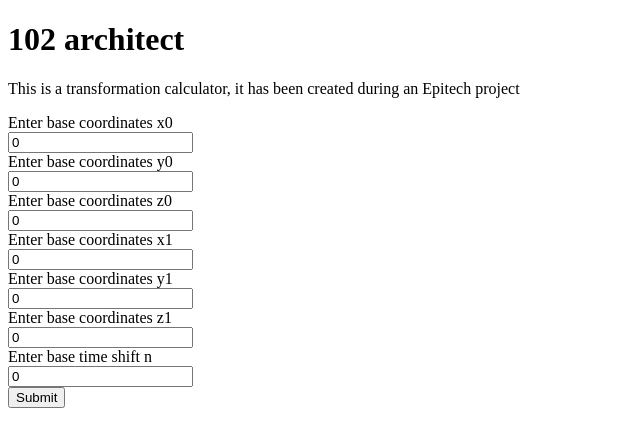
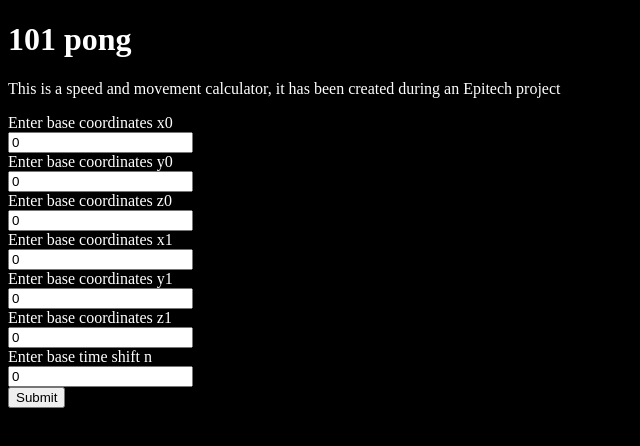
Before and after one commit to MartinFillon/epi-projects, a website: page public/pong.html in a window 1280 px wide. Shown: the whole page, without its empty margins (0-640 px from the left). Drawn offline with Linux system fonts and the light colour scheme.

Commit message:
[FIX] pong page

```diff
--- a/public/pong.html
+++ b/public/pong.html
@@ -4,9 +4,9 @@
     <meta charset="UTF-8">
     <title>101pong</title>
 </head>
-<body>
-  <h1>102 architect</h1>
-  <p>This is a transformation calculator, it has been created during an Epitech project</p>
+<body style="background-color: black; color: white">
+  <h1>101 pong</h1>
+  <p>This is a speed and movement calculator, it has been created during an Epitech project</p>
   <form method="get" action="/pong_calculus" autocomplete="off">
     <label for="x0">Enter base coordinates x0</label><br>
     <input type="number" name="x0" id="x0" required value="0"><br>
```
